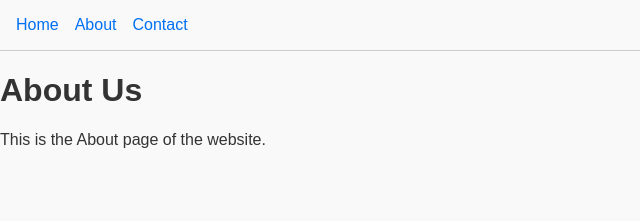
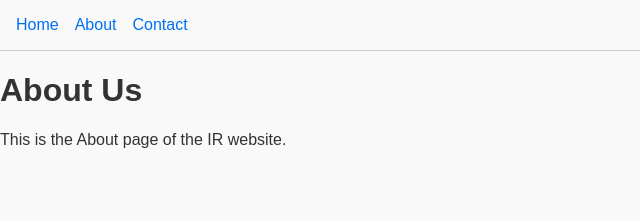
Before and after one commit to ashigupta99/IR_IITK, a Next.js app in the folder ir-web/: page /about in a window 1280 px wide. Shown: the top 221 px of the page, without its empty margins (0-640 px from the left). Built offline with nearby package versions, Linux system fonts and the light colour scheme.

Commit message:
Update page.js

```diff
--- a/ir-web/src/app/about/page.js
+++ b/ir-web/src/app/about/page.js
@@ -2,7 +2,7 @@ export default function AboutPage() {
   return (
     <div>
       <h1>About Us</h1>
-      <p>This is the About page of the website.</p>
+      <p>This is the About page of the IR website.</p>
     </div>
   );
 }
```
